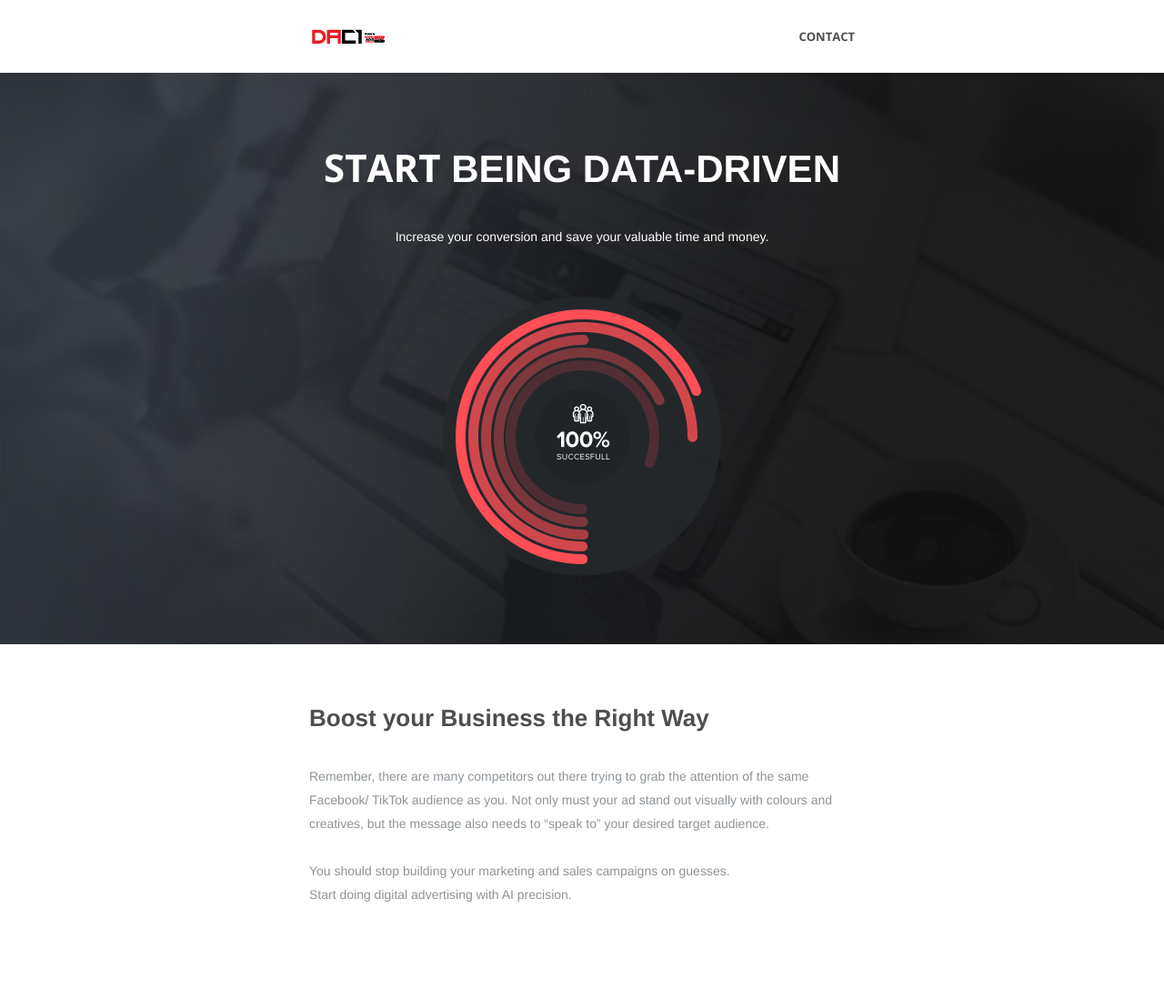
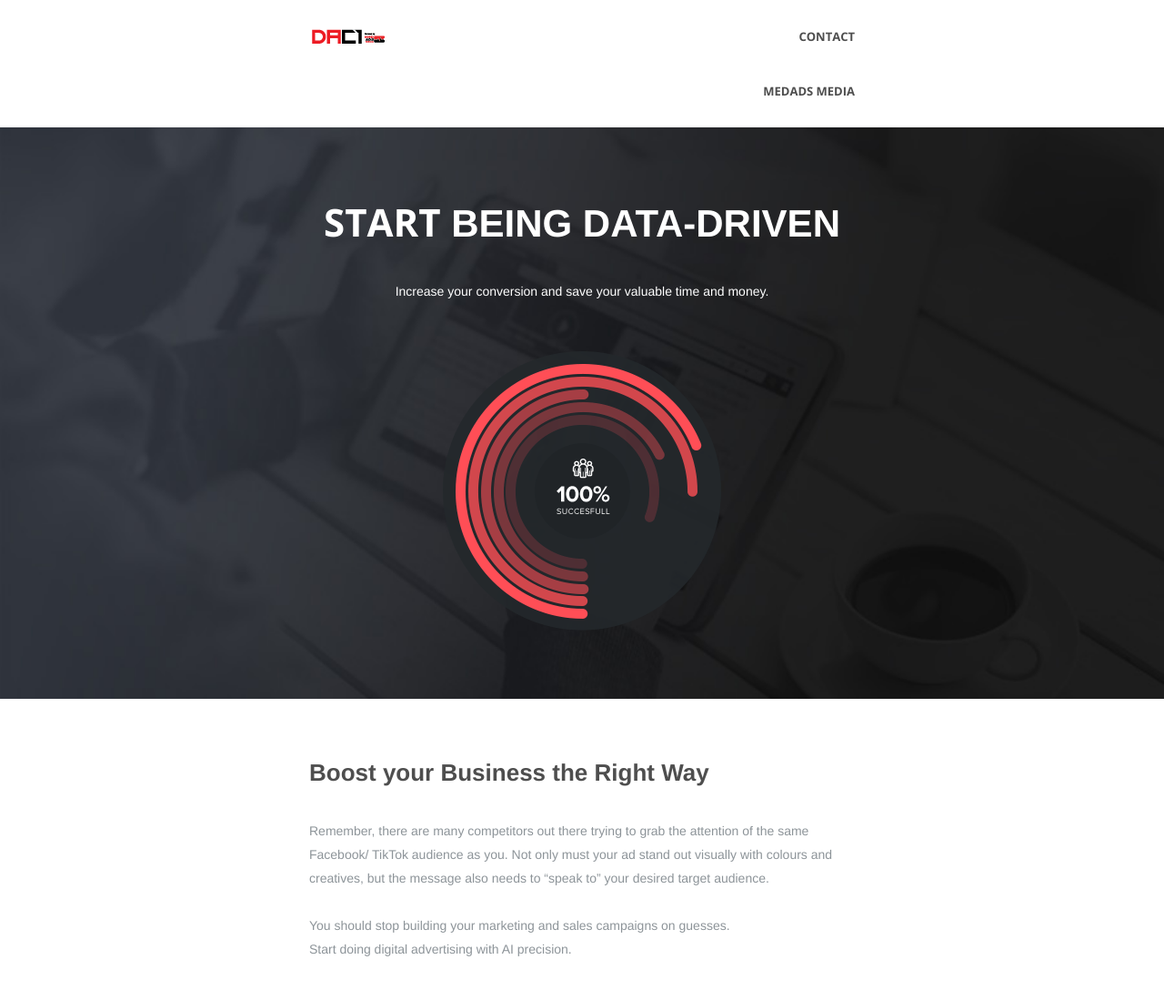
Before and after one commit to faxerul/DACI, a plain HTML site: page index.html in a window 1280 px wide. Shown: the top 1099 px of the page at 91% size. Drawn offline with nearby package versions, Linux system fonts and the light colour scheme.

Commit message:
change price

```diff
--- a/index.html
+++ b/index.html
@@ -176,6 +176,14 @@ body .header-img img {width: 306px; height: auto;}
 										</tr>
 									</tbody></table>
 
+									<table width="300" border="0" cellpadding="0" cellspacing="0" align="right" style="text-align: right; font-size: 13px; border-collapse:collapse; mso-table-lspace:0pt; mso-table-rspace:0pt;" class="fullCenter">
+										<tbody><tr>
+											<td height="60" valign="middle" width="100%" style="font-family: Helvetica, Arial, sans-serif, 'Open Sans'; color: #4e4e4e; text-transform: uppercase; font-weight: 600;">
+												&nbsp; &nbsp; &nbsp; &nbsp; &nbsp; &nbsp; &nbsp; &nbsp;&nbsp; &nbsp; &nbsp; &nbsp; &nbsp; &nbsp; &nbsp; &nbsp; &nbsp;<strong><a href="http://www.medads.my/">Medads Media</a></strong>
+											</td>
+										</tr>
+									</tbody></table>
+
 								</td>
 							</tr>
 							<tr>
@@ -1413,7 +1421,7 @@ body .header-img img {width: 306px; height: auto;}
 													</tr>
 													<tr>
 														<td width="100%" height="36" style="text-align: center; color: #23282b; font-family: Helvetica, Arial, sans-serif, 'Open Sans'; font-size: 38px; line-height: 30px; font-weight: 700;">
-															<span style="font-size: 18px;">MYR </span> <span style="font-size: 18pt;">2,000</span><span style="font-size: 14px; color: #23282b;"> / report</span>
+															<span style="font-size: 18px;">MYR </span> <span style="font-size: 18pt;">2,500</span><span style="font-size: 14px; color: #23282b;"> / report</span>
 														</td>
 													</tr>
 													<tr>
```
